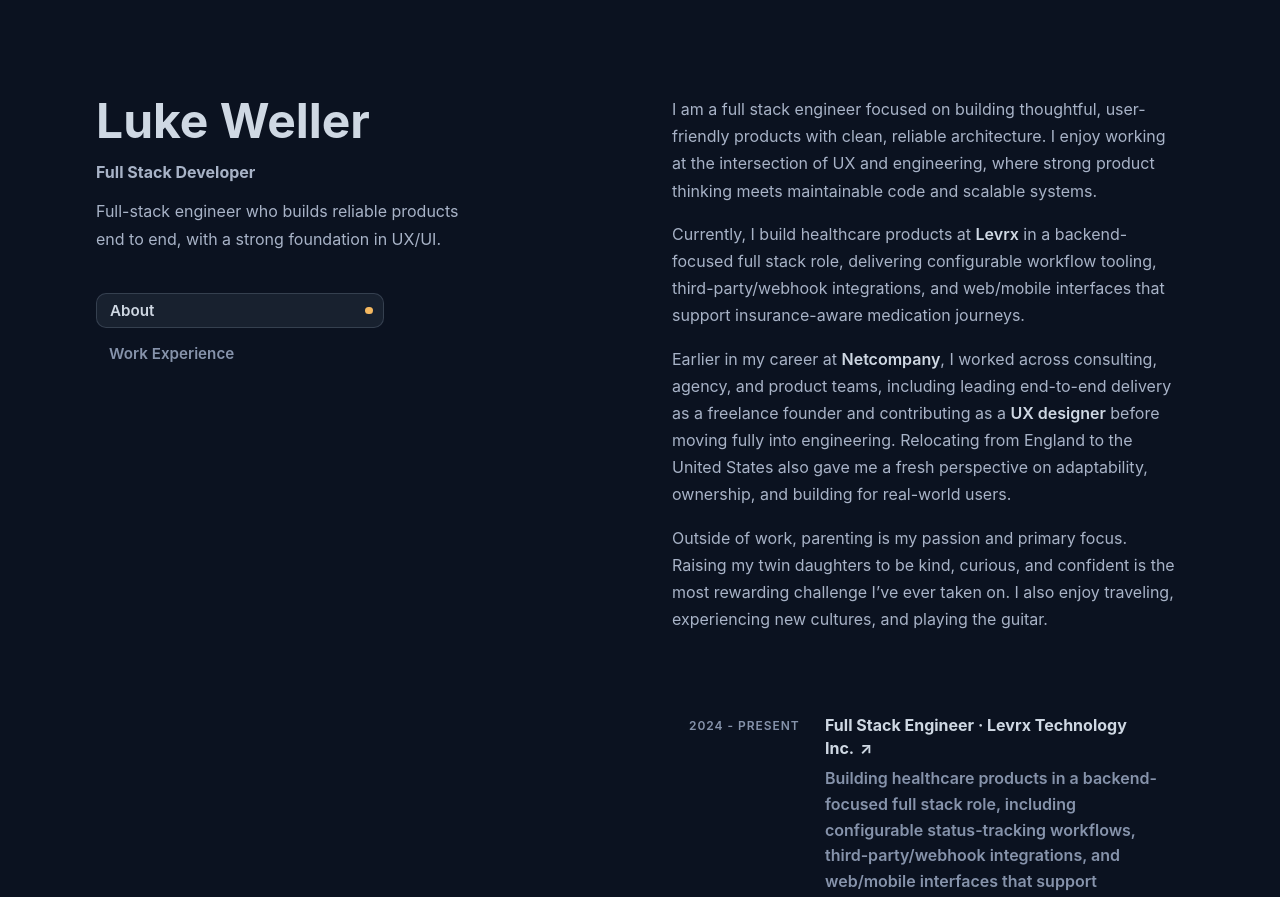
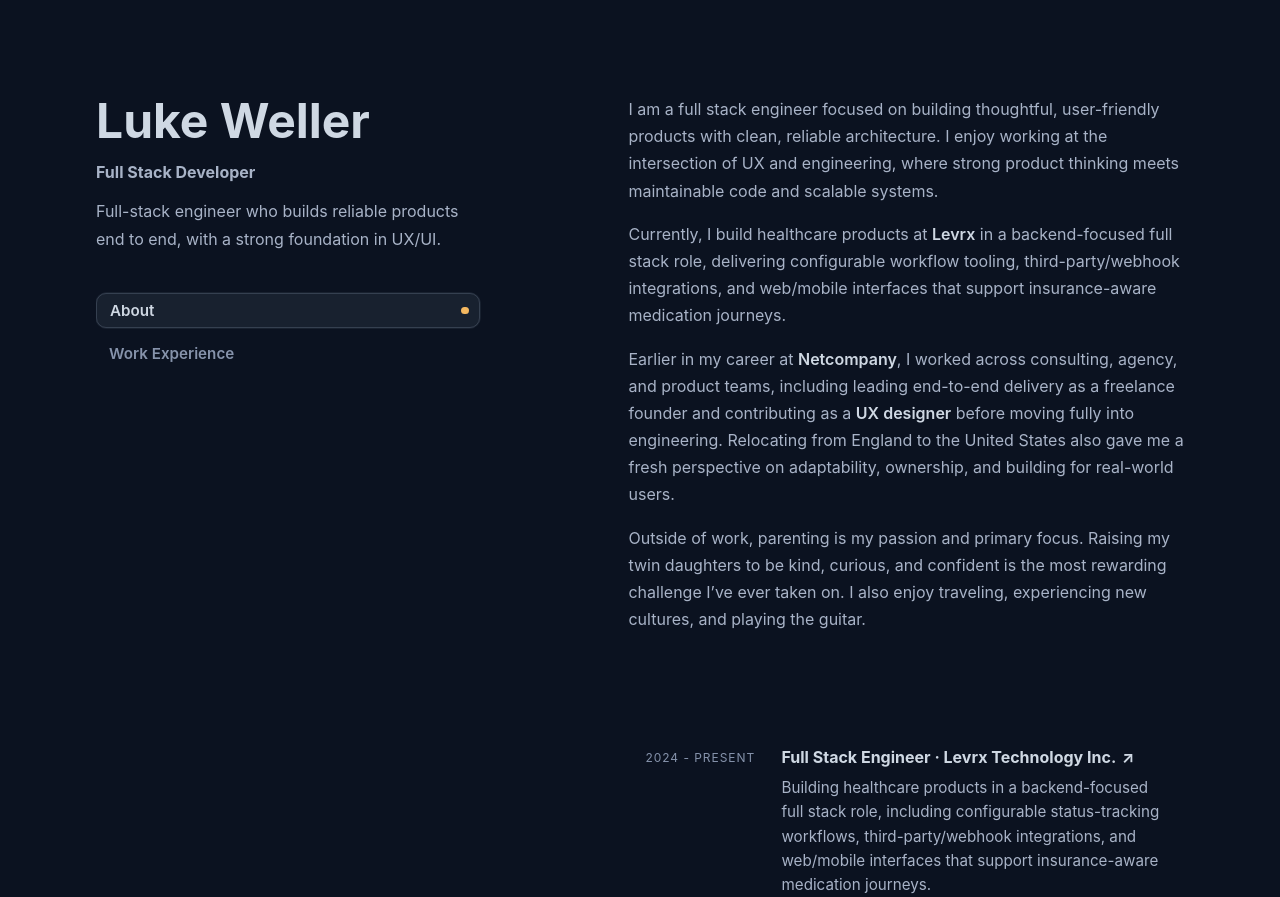
Before and after one commit to luke-weller/portfolio-client, a React (Create React App) app: page / in a window 1280 px wide. Shown: the top 897 px of the page. Built offline with nearby package versions, Linux system fonts and the light colour scheme; the HTML template or start-up script is replaced by a standard one.

Commit message:
Refactor layout styles and enhance RightPane component for improved spacing and consistency

```diff
--- a/src/components/card/Card.css
+++ b/src/components/card/Card.css
@@ -8,6 +8,7 @@
   border-radius: 0.75rem;
   background: transparent;
   color: inherit;
+  font-weight: 400;
   text-decoration: none;
   transition: background-color 180ms ease, border-color 180ms ease,
     box-shadow 180ms ease, transform 180ms ease, opacity 180ms ease;
@@ -48,8 +49,10 @@
 
 .portfolio-card__description {
   margin: 0.45rem 0 0;
-  color: var(--text-muted);
+  color: var(--text-secondary);
+  font-size: 0.95rem;
   line-height: 1.6;
+  max-width: 65ch;
 }
 
 .portfolio-card__tags {
--- a/src/components/portfolioLayout/PortfolioLayout.css
+++ b/src/components/portfolioLayout/PortfolioLayout.css
@@ -3,7 +3,7 @@
   --layout-pad-x: 6rem;
   --layout-pad-y: 3rem;
   --layout-gap: 2rem;
-  --left-ratio: 0.5;
+  --left-ratio: 0.46;
 }
 
 .portfolio-layout {
--- a/src/components/portfolioLayout/leftPane/LeftPane.css
+++ b/src/components/portfolioLayout/leftPane/LeftPane.css
@@ -59,13 +59,25 @@
   grid-template-columns: 1fr auto;
   align-items: center;
   gap: 0.65rem;
-  width: min(18rem, 100%);
+  width: 100%;
   padding: 0.45rem 0.65rem 0.45rem 0.75rem;
   color: var(--text-muted);
   text-decoration: none;
   border-radius: 0.625rem;
   border: 1px solid transparent;
-  transition: color 180ms ease, border-color 180ms ease, background-color 180ms ease;
+  transition: color 180ms ease, border-color 180ms ease;
+  box-sizing: border-box;
+}
+
+.left-pane__nav-link::before {
+  content: "";
+  position: absolute;
+  inset: -2px;
+  border-radius: 0.75rem;
+  background: rgba(148, 163, 184, 0.1);
+  opacity: 0;
+  pointer-events: none;
+  transition: opacity 180ms ease;
 }
 
 .left-pane__nav-label {
@@ -88,7 +100,12 @@
 .left-pane__nav-link--active {
   color: var(--text-primary);
   border-color: var(--surface-border);
-  background: rgba(148, 163, 184, 0.1);
+}
+
+.left-pane__nav-link:hover::before,
+.left-pane__nav-link:focus-visible::before,
+.left-pane__nav-link--active::before {
+  opacity: 1;
 }
 
 .left-pane__nav-link:hover .left-pane__nav-label,
--- a/src/components/portfolioLayout/rightPane/RightPane.css
+++ b/src/components/portfolioLayout/rightPane/RightPane.css
@@ -3,7 +3,7 @@
   min-width: 0;
   display: flex;
   flex-direction: column;
-  gap: 4rem;
+  gap: 6rem;
   padding-top: 3rem;
   padding-bottom: 6rem;
   overflow-wrap: anywhere;
@@ -44,7 +44,7 @@
   .right-pane {
     grid-column: 1;
     padding-top: 0;
-    gap: 2.25rem;
+    gap: 3rem;
     padding-bottom: 1.5rem;
   }
 
--- a/src/components/portfolioLayout/rightPane/RightPane.tsx
+++ b/src/components/portfolioLayout/rightPane/RightPane.tsx
@@ -78,7 +78,7 @@ function RightPane() {
         </a>
         , with a little help from{" "}
         <a href="https://cursor.com/" target="_blank" rel="noreferrer">
-          cursor
+          Cursor
         </a>{" "}
         and{" "}
         <a
@@ -88,6 +88,7 @@ function RightPane() {
         >
           Visual Studio Code
         </a>
+        .
       </footer>
     </section>
   );
```
Also changed, not shown: src/components/footer/Footer.tsx (deleted, +0 -36 lines).
